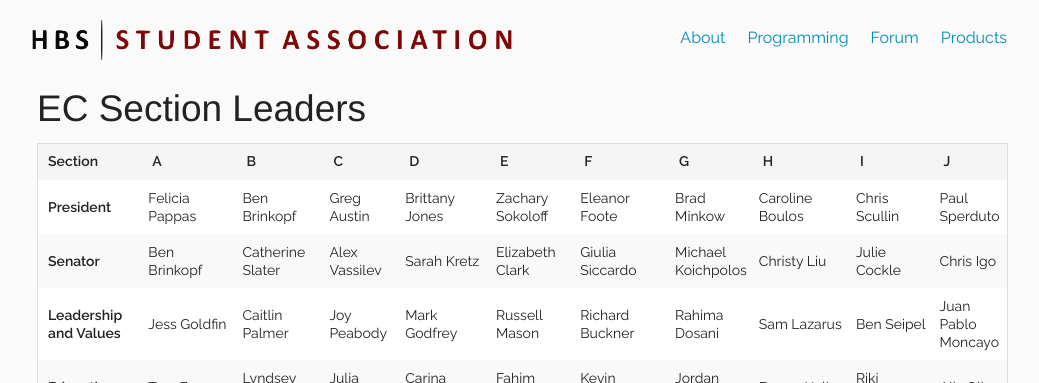
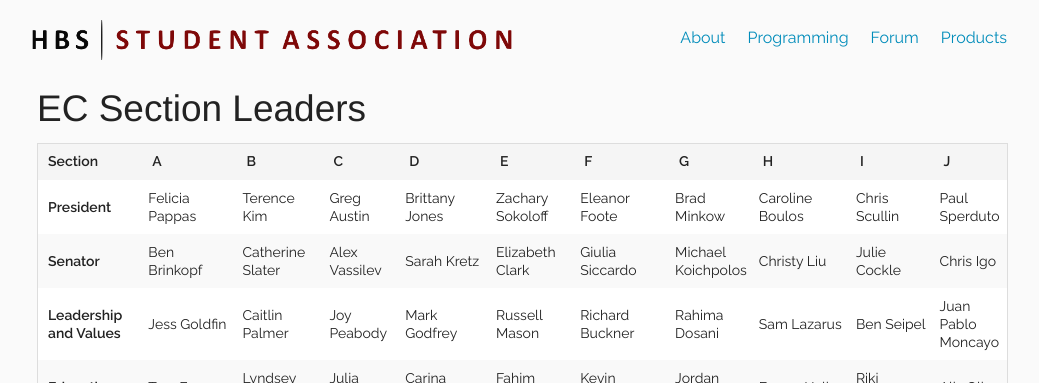
Before and after one commit to hbssa/homepage, a Jekyll site: the page built from pages/section_leaders.html, in a window 1280 px wide. Shown: the top 383 px of the page, without its empty margins (118-1157 px from the left). Built offline with Jekyll 4.4.1, drawn with Linux system fonts in a browser that asks for light colours.

Commit message:
Fixing typo in the section leaders

```diff
--- a/_data/section_leaders.yml
+++ b/_data/section_leaders.yml
@@ -17,7 +17,7 @@ sections:
       A:
         - name: Felicia Pappas
       B:
-        - name: Ben Brinkopf
+        - name: Terence Kim
       C:
         - name: Greg Austin
       D:
```
